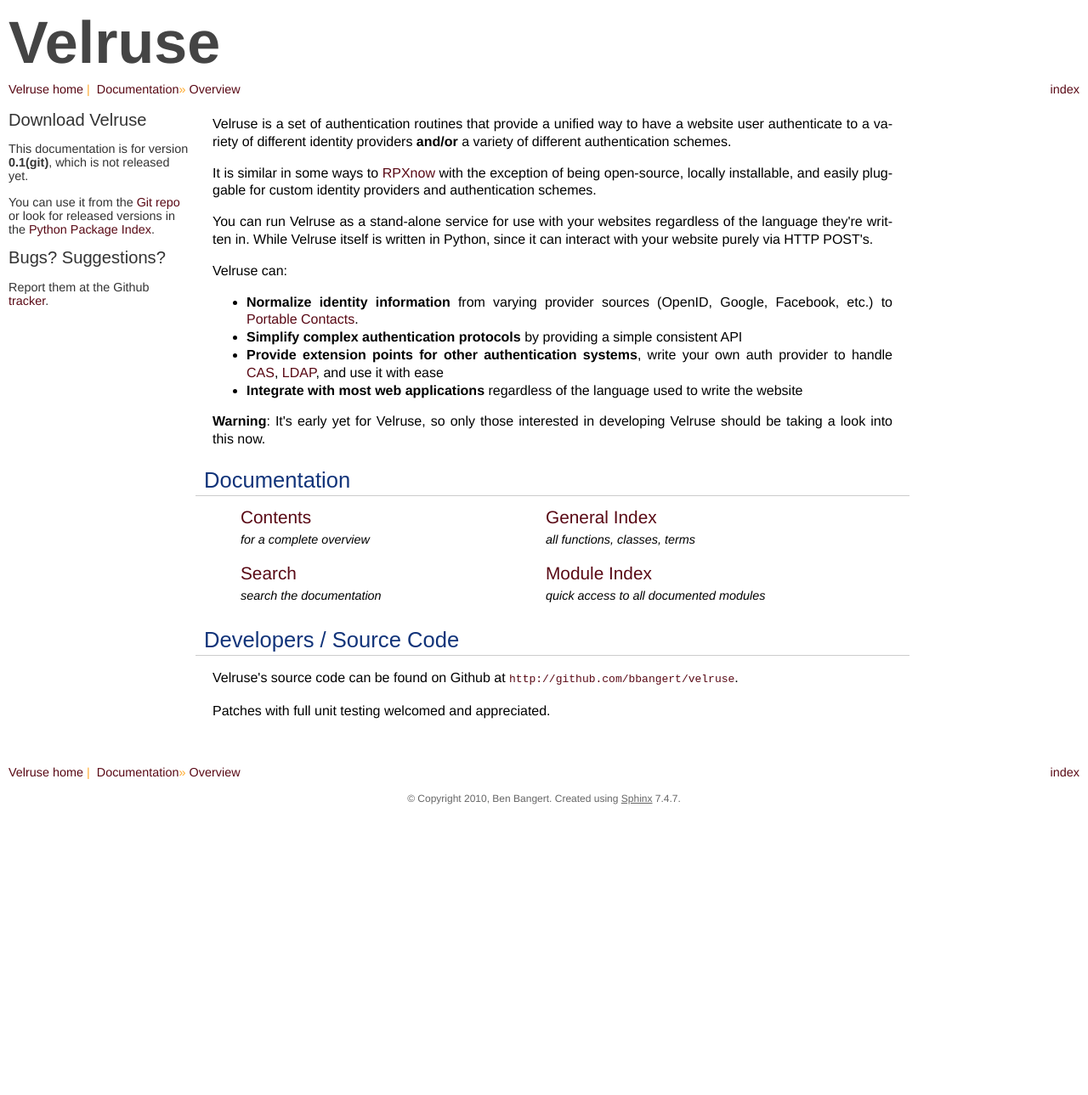
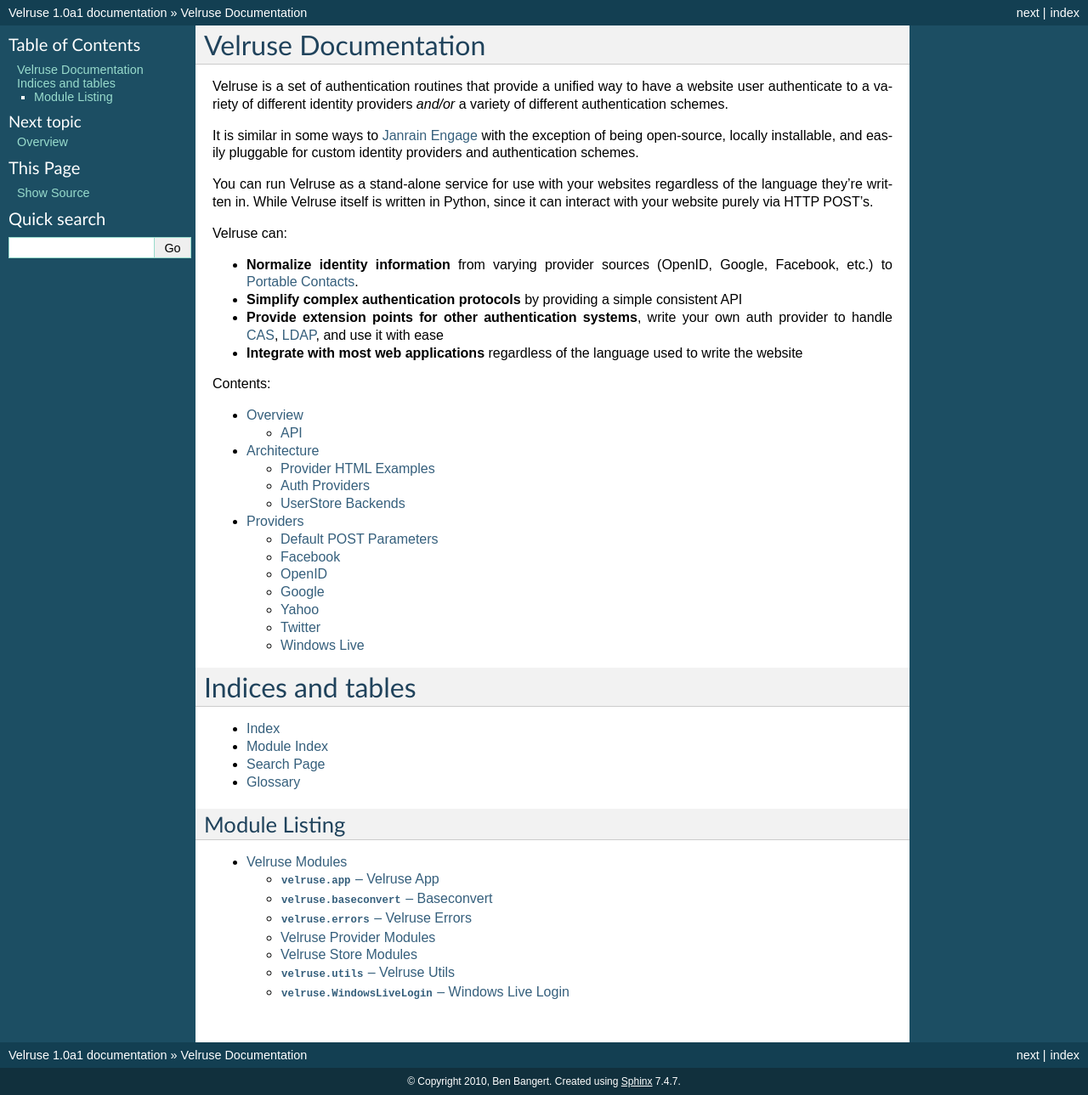
Before and after one commit to bbangert/velruse, a Sphinx documentation site: the page built from docs/index.rst, in a window 1280 px wide. Shown: the whole page at 85% size. Built offline with Sphinx 7.4.7, drawn with Linux system fonts in a browser that asks for light colours; before the commit the page ends 956 px from its top, so only the background shows below that.

Commit message:
Major doc update

```diff
--- a/docs/_templates/index.html
+++ /dev/null
@@ -1,53 +0,0 @@
-{% extends "layout.html" %}
-{% set title = 'Overview' %}
-{% block body %}
-
-  <p>Velruse is a set of authentication routines that provide a unified way
-  to have a website user authenticate to a variety of different identity
-  providers <b>and/or</b> a variety of different authentication schemes.</p>
-
-  <p>It is similar in some ways to <a href="https://rpxnow.com/">RPXnow</a>
-  with the exception of being open-source, locally installable, and easily
-  pluggable for custom identity providers and authentication schemes.</p>
-
-  <p>You can run Velruse as a stand-alone service for use with your websites regardless
-      of the language they're written in. While Velruse itself is written in Python, since
-      it can interact with your website purely via HTTP POST's.</p>
-
-  <p>Velruse can:
-      <ul>
-          <li><b>Normalize identity information</b> from varying provider sources (OpenID, Google, Facebook, etc.) to
-              <a href="http://portablecontacts.net/draft-spec.html">Portable Contacts</a>.</li>
-          <li><b>Simplify complex authentication protocols</b> by providing a simple consistent API</li>
-          <li><b>Provide extension points for other authentication systems</b>, write your own auth provider to handle
-              <a href="http://www.jasig.org/cas/cas2-architecture">CAS</a>,
-              <a href="http://www.openldap.org/">LDAP</a>, and use it with ease</li>
-          <li><b>Integrate with most web applications</b> regardless of the language used to write the website</li>
-      </ul>
-  </p>
-
-  <p><b>Warning</b>: It's early yet for Velruse, so only those interested in developing Velruse should
-      be taking a look into this now.</p>
-
-  <h2>Documentation</h2>
-  <table class="contentstable" align="center" style="margin-left: 30px"><tr>
-    <td width="50%">
-      <p class="biglink"><a class="biglink" href="{{ pathto("contents") }}">Contents</a><br/>
-         <span class="linkdescr">for a complete overview</span></p>
-      <p class="biglink"><a class="biglink" href="{{ pathto("search") }}">Search</a><br/>
-         <span class="linkdescr">search the documentation</span></p>
-    </td><td width="50%">
-      <p class="biglink"><a class="biglink" href="{{ pathto("genindex") }}">General Index</a><br/>
-         <span class="linkdescr">all functions, classes, terms</span></p>
-      <p class="biglink"><a class="biglink" href="{{ pathto("modindex") }}">Module Index</a><br/>
-         <span class="linkdescr">quick access to all documented modules</span></p>
-    </td></tr>
-  </table>
-
-  <h2>Developers / Source Code</h2>
-  <p>Velruse's source code can be found on Github at
-    <a href="http://github.com/bbangert/velruse"><tt>http://github.com/bbangert/velruse</tt></a>.</p>
-
-    <p>Patches with full unit testing welcomed and appreciated.</p>
-
-{% endblock %}
--- a/docs/_templates/indexsidebar.html
+++ /dev/null
@@ -1,19 +0,0 @@
-{% if version.endswith('(git)') %}
-<h3>Download Velruse</h3>
-<p>This documentation is for version <b>{{ version }}</b>, which is
-  not released yet.</p>
-<p>You can use it from the
-  <a href="http://github.com/bbangert/velruse">Git repo</a> or look for
-  released versions in the <a href="http://pypi.python.org/pypi/velruse">Python
-    Package Index</a>.</p>
-{% else %}
-<h3>Download Velruse {{ version }}</h3>
-<p>Get Velruse from the <a href="http://pypi.python.org/pypi/velruse">Python Package
-Index</a>, or install it with:</p>
-<pre>easy_install -U velruse</pre>
-{% endif %}
-
-<h3>Bugs? Suggestions?</h3>
-
-<p>Report them at the Github
-  <a href="http://github.com/bbangert/velruse/issues">tracker</a>.</p>
--- a/docs/_templates/layout.html
+++ /dev/null
@@ -1,11 +0,0 @@
-{% extends "!layout.html" %}
-
-{% block rootrellink %}
-        <li><a href="{{ pathto('index') }}">Velruse home</a>&nbsp;|&nbsp;</li>
-        <li><a href="{{ pathto('contents') }}">Documentation</a>&raquo;</li>
-{% endblock %}
-
-{% block header %}
-<div style="color: #444; font-size: 70px; font-weight: bold; padding: 10px 0 0 10px;">Velruse</div>
-</div>
-{% endblock %}
--- a/docs/conf.py
+++ b/docs/conf.py
@@ -38,7 +38,7 @@
 #source_encoding = 'utf-8'
 
 # The master toctree document.
-master_doc = 'contents'
+master_doc = 'index'
 
 # General information about the project.
 project = u'Velruse'
@@ -49,9 +49,9 @@
 # built documents.
 #
 # The short X.Y version.
-version = '0.1(git)'
+version = '1.0a1'
 # The full version, including alpha/beta/rc tags.
-release = '0.1'
+release = '1.0a1'
 
 # The language for content autogenerated by Sphinx. Refer to documentation
 # for a list of supported languages.
@@ -102,23 +102,6 @@
 # Theme options are theme-specific and customize the look and feel of a theme
 # further.  For a list of options available for each theme, see the
 # documentation.
-html_theme_options = {
-    "bgcolor": "#fff",
-    "footertextcolor": "#666",
-    "relbarbgcolor": "#fff",
-    "relbarlinkcolor": "#590915",
-    "relbartextcolor": "#FFAA2D",
-    "sidebarlinkcolor": "#590915",
-    "sidebarbgcolor": "#fff",
-    "sidebartextcolor": "#333",
-    "footerbgcolor": "#fff",
-    "linkcolor": "#590915",
-    "bodyfont": "helvetica, 'bitstream vera sans', sans-serif",
-    "headfont": "arial, georgia, 'bitstream vera sans serif', 'lucida grande', helvetica, verdana, sans-serif",
-    "headbgcolor": "#fff",
-    "headtextcolor": "#12347A",
-    "codebgcolor": "#fff",
-}
 
 # Add any paths that contain custom themes here, relative to this directory.
 #html_theme_path = []
@@ -153,11 +136,11 @@
 #html_use_smartypants = True
 
 # Custom sidebar templates, maps document names to template names.
-html_sidebars = {'index': 'indexsidebar.html'}
+# html_sidebars = {'index': 'indexsidebar.html'}
 
 # Additional templates that should be rendered to pages, maps page names to
 # template names.
-html_additional_pages = {'index': 'index.html'}
+# html_additional_pages = {'index': 'index.html'}
 
 # If false, no module index is generated.
 #html_use_modindex = True
@@ -174,7 +157,7 @@
 # If true, an OpenSearch description file will be output, and all pages will
 # contain a <link> tag referring to it.  The value of this option must be the
 # base URL from which the finished HTML is served.
-html_use_opensearch = 'http://velruse.groovie.org/'
+html_use_opensearch = 'http://velruse.rtfd.org/'
 
 # If nonempty, this is the file name suffix for HTML files (e.g. ".xhtml").
 #html_file_suffix = ''
--- /dev/null
+++ b/docs/index.rst
@@ -0,0 +1,57 @@
+Velruse Documentation
+=====================
+
+Velruse is a set of authentication routines that provide a unified way to have
+a website user authenticate to a variety of different identity providers
+*and/or* a variety of different authentication schemes.
+
+It is similar in some ways to `Janrain Engage`_ with the exception of being
+open-source, locally installable, and easily pluggable for custom identity
+providers and authentication schemes.
+
+You can run Velruse as a stand-alone service for use with your websites
+regardless of the language they're written in. While Velruse itself is written
+in Python, since it can interact with your website purely via HTTP POST's.
+
+Velruse can:
+
+* **Normalize identity information** from varying provider sources (OpenID,
+  Google, Facebook, etc.) to `Portable Contacts`_.
+* **Simplify complex authentication protocols** by providing a simple
+  consistent API
+* **Provide extension points for other authentication systems**, write your
+  own auth provider to handle `CAS`_, `LDAP`_, and use it with ease
+* **Integrate with most web applications** regardless of the language used
+  to write the website
+
+
+Contents:
+
+.. toctree::
+   :maxdepth: 2
+
+   overview
+   architecture
+   providers
+
+Indices and tables
+==================
+
+* :ref:`genindex`
+* :ref:`modindex`
+* :ref:`search`
+* :ref:`glossary`
+
+Module Listing
+--------------
+
+.. toctree::
+    :maxdepth: 2
+
+    modules/index
+
+.. _Janrain Engage: http://www.janrain.com/products/engage
+.. _OpenID: http://openid.com/
+.. _Portable Contacts: http://portablecontacts.net/draft-spec.html
+.. _CAS: http://www.jasig.org/cas/cas2-architecture
+.. _LDAP: http://www.openldap.org/
```
Also changed, not shown: docs/contents.rst (deleted, +0 -27 lines), docs/modules/api.rst (added, +9 -0 lines), 7 other files.
